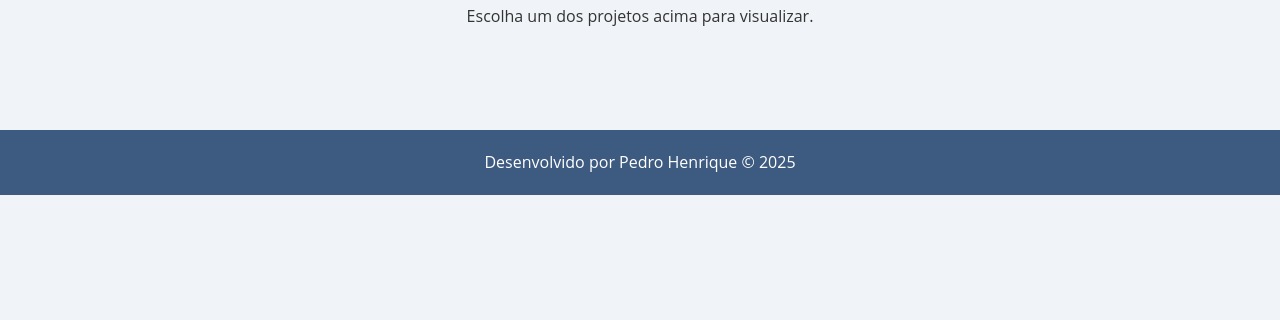
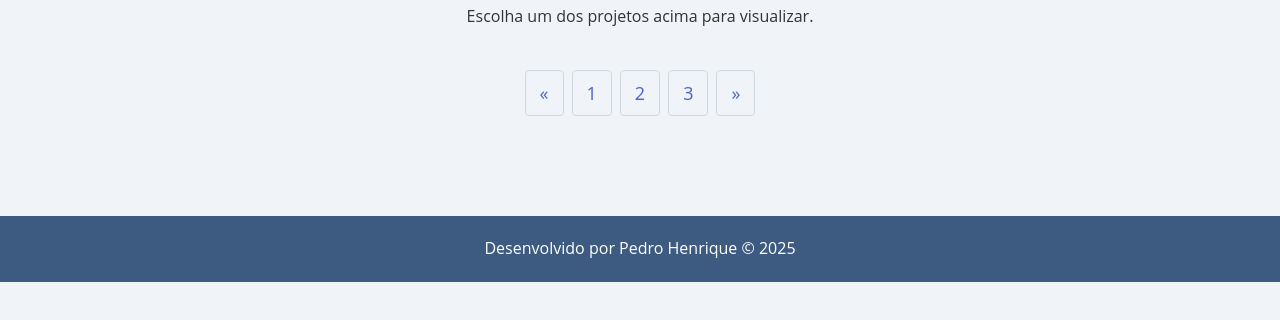
Before and after one commit to Levoratoo/Pagina-o, a plain HTML site: page index.html in a window 1280 px wide. Shown: the part 320-640 px from the top of the page. Drawn offline with Linux system fonts and the light colour scheme.

Commit message:
Subindo site completo Caramelo com botão

```diff
--- a/index.html
+++ b/index.html
@@ -22,6 +22,19 @@
     <main class="conteudo">
         <h2>Bem-vindo!</h2>
         <p>Escolha um dos projetos acima para visualizar.</p>
+
+        <!-- Paginacao -->
+        <div class="paginacao">
+            <ul class="navegacao">
+                <li><a href="#">«</a></li>
+                <li><a href="#">1</a></li>
+                <li><a href="#">2</a></li>
+                <li><a href="#">3</a></li>
+                <li><a href="#">»</a></li>
+            </ul>
+        </div>
+        <!-- Fim da paginacao -->
+
     </main>
 
     <footer class="rodape">
--- a/style.css
+++ b/style.css
@@ -61,6 +61,36 @@ body {
     margin-bottom: 20px;
 }
 
+/* Paginação */
+.paginacao {
+    margin-top: 40px;
+}
+
+.navegacao {
+    list-style: none;
+    display: flex;
+    justify-content: center;
+    gap: 8px;
+    margin-top: 20px;
+}
+
+.navegacao li a {
+    text-decoration: none;
+    color: #4a63d2;
+    font-size: 18px;
+    padding: 8px 14px;
+    border: 1px solid #cfd8dc;
+    border-radius: 4px;
+    transition: background-color 0.3s, color 0.3s;
+    display: inline-block;
+}
+
+/* Efeito de hover (escurece quando passa o mouse) */
+.navegacao li a:hover {
+    background-color: #e0e0e0;
+    color: #1c2f91;
+}
+
 /* Rodapé */
 .rodape {
     background-color: #3d5a80;
```
